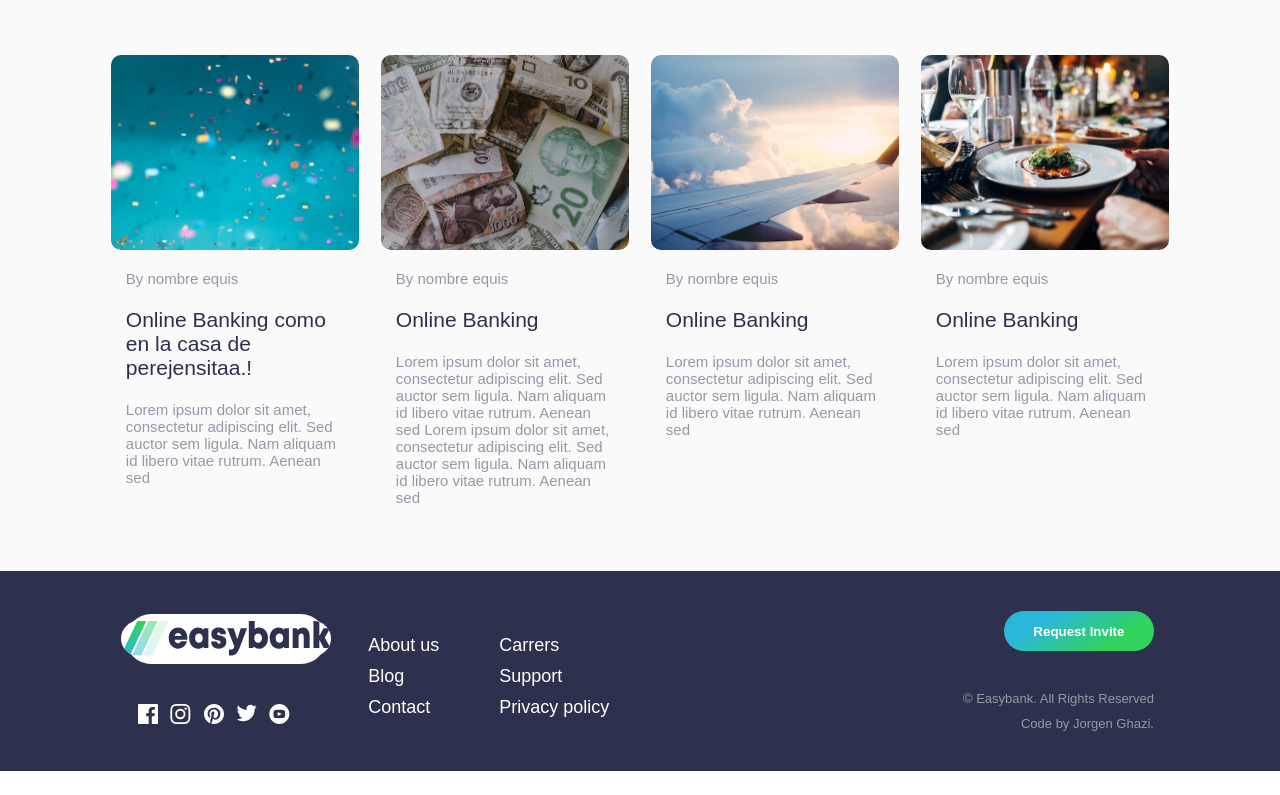
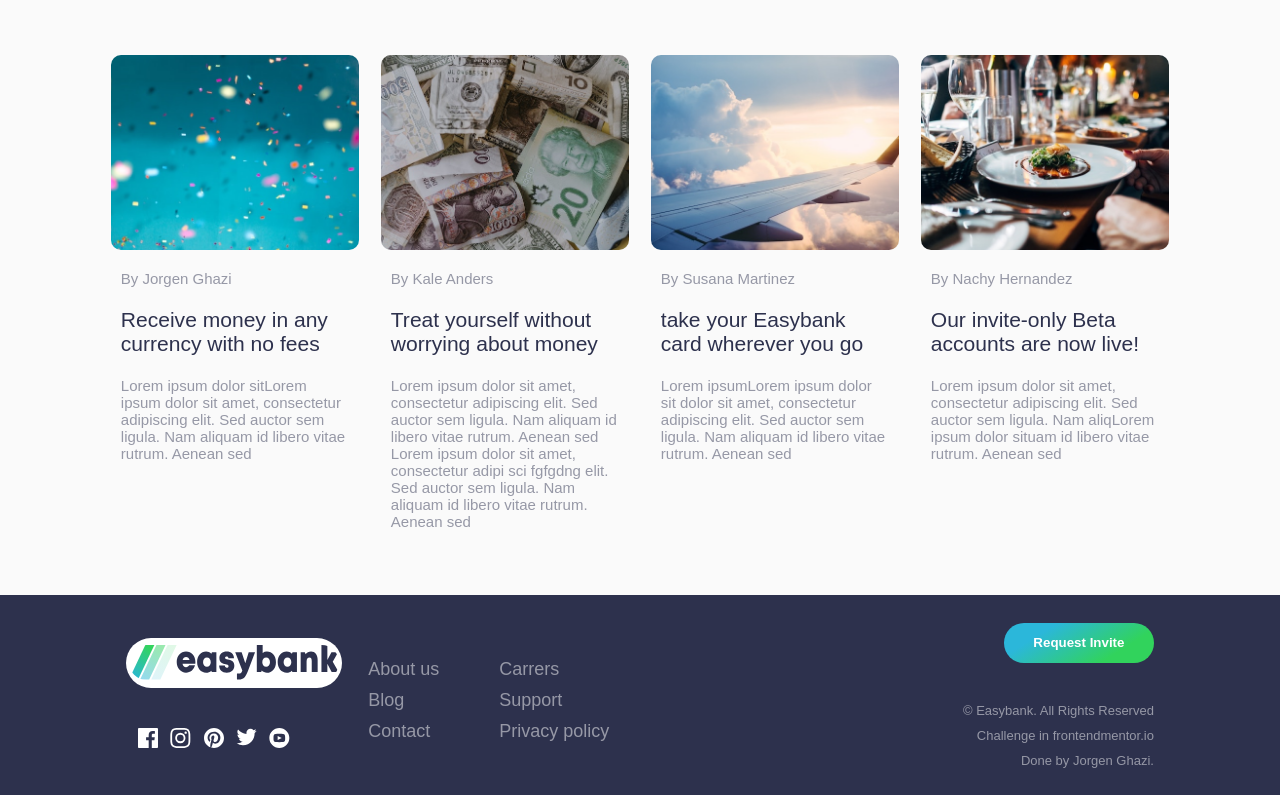
Before and after one commit to Ghazj/easybank-landing-page, a React (Create React App) app in the folder easybank/: page / in a window 1280 px wide. Shown: the part 1310-2105 px from the top of the page. Before the commit the page ends 2081 px from the top, so only its background shows below. Built offline with nearby package versions, Linux system fonts and the light colour scheme.

Commit message:
Se pulen detalles. se agregan redirecciones a los links.

```diff
--- a/easybank/src/global-components/logo/logo.css
+++ b/easybank/src/global-components/logo/logo.css
@@ -10,7 +10,6 @@
     display: flex;
     justify-content: center;
     align-items: center;
-    width: 200px;
     height: 50px;
     background-color: white;
     border-radius: 50px;
--- a/easybank/src/sections/bot-bar/botBar.js
+++ b/easybank/src/sections/bot-bar/botBar.js
@@ -18,7 +18,8 @@ function BotBar() {
             <div className="col3">
                 <RequestButton />
                 <p className="copyright">© Easybank. All Rights Reserved</p>
-                <p className="coder">Code by Jorgen Ghazi.</p>
+                <p className="coder">Challenge in <a href="https://www.frontendmentor.io/challenges/easybank-landing-page-WaUhkoDN" target="_blank" rel="noopener noreferrer">frontendmentor.io</a></p>
+                <p className="coder">Done by <a href="https://www.linkedin.com/in/jorgen-ghazi/" target="_blank" rel="noopener noreferrer">Jorgen Ghazi</a>.</p>
             </div>
         </div>
     )
--- a/easybank/src/sections/bot-bar/components/links.js
+++ b/easybank/src/sections/bot-bar/components/links.js
@@ -4,14 +4,14 @@ function Links() {
     return (
         <>
             <div className="links">
-                <a className="linka">About us</a>
-                <a className="linka">Blog</a>
-                <a className="linka">Contact</a>
+                <a className="linka" href="https://www.frontendmentor.io/challenges/easybank-landing-page-WaUhkoDN" target="_blank" rel="noopener noreferrer">About us</a>
+                <a className="linka" href="https://www.frontendmentor.io/challenges/easybank-landing-page-WaUhkoDN" target="_blank" rel="noopener noreferrer">Blog</a>
+                <a className="linka" href="https://www.frontendmentor.io/challenges/easybank-landing-page-WaUhkoDN" target="_blank" rel="noopener noreferrer">Contact</a>
             </div>
             <div className="links">
-                <a className="linka"> Carrers</a>
-                <a className="linka"> Support</a>
-                <a className="linka"> Privacy policy</a>
+                <a className="linka" href="https://www.frontendmentor.io/challenges/easybank-landing-page-WaUhkoDN" target="_blank" rel="noopener noreferrer"> Carrers</a>
+                <a className="linka" href="https://www.frontendmentor.io/challenges/easybank-landing-page-WaUhkoDN" target="_blank" rel="noopener noreferrer"> Support</a>
+                <a className="linka" href="https://www.frontendmentor.io/challenges/easybank-landing-page-WaUhkoDN" target="_blank" rel="noopener noreferrer"> Privacy policy</a>
             </div>
         </>
     )
--- a/easybank/src/sections/bot-bar/components/socials.js
+++ b/easybank/src/sections/bot-bar/components/socials.js
@@ -10,19 +10,19 @@ import "./social.css";
 function Socials(){
     return(
         <div className="socials">
-            <a href="www.facebook.com/user.php">
+            <a href="https://www.facebook.com/profile" target="_blank" rel="noopener noreferrer">
                 <img alt="" src={face}/>
             </a >
-            <a href="">
+            <a href="https://www.instagram.com/?hl=es-la" target="_blank" rel="noopener noreferrer">
                 <img alt="" src={insta}/>
             </a >
-            <a href="">
+            <a href="https://ar.pinterest.com/" target="_blank" rel="noopener noreferrer">
                 <img alt="" src={pint}/>
             </a >
-            <a href="">
+            <a href="https://twitter.com/explore" target="_blank" rel="noopener noreferrer">
                 <img alt="" src={bird}/>
             </a >
-            <a href="">
+            <a href="https://www.youtube.com" target="_blank" rel="noopener noreferrer">
                 <img alt="" src={you}/>
             </a >
         </div>
--- a/easybank/src/sections/bot-bar/styles.css
+++ b/easybank/src/sections/bot-bar/styles.css
@@ -42,6 +42,12 @@
     margin-top: 10px;
 }
 
+a:link, a:visited {
+    color:hsl(233, 8%, 62%);
+    text-decoration: none;
+    cursor: pointer;
+  }
+
 a:hover{
     color: hsl(136, 65%, 51%);
 }
@@ -56,7 +62,7 @@ img:hover{
         flex-direction: column;
         justify-content: space-evenly;
         align-items: center;
-        height: 500px;
+        height: 600px;
         padding-left: 100px;
         padding-right: 100px;
         position: relative;
--- a/easybank/src/sections/latest-art/articles/styles.css
+++ b/easybank/src/sections/latest-art/articles/styles.css
@@ -12,8 +12,8 @@ border-radius: 10px;
 }
 
 .articleText{
-    padding-left: 15px;
-    padding-right: 15px;
+    padding-left: 10px;
+    padding-right: 10px;
     text-align: left;
 }
 
--- a/easybank/src/sections/latest-art/latestArt.js
+++ b/easybank/src/sections/latest-art/latestArt.js
@@ -13,10 +13,25 @@ function LatestArt() {
                 <h2 className="latestTittle">Latest Articles</h2>
             </div>
             <div className="articles">
-                <Articles imageUrl={image1} idText={'By nombre equis'} text={'Lorem ipsum dolor sit amet, consectetur adipiscing elit. Sed auctor sem ligula. Nam aliquam id libero vitae rutrum. Aenean sed'} tittle={'Online Banking como en la casa de perejensitaa.!'} />
-                <Articles imageUrl={image2} idText={'By nombre equis'} text={'Lorem ipsum dolor sit amet, consectetur adipiscing elit. Sed auctor sem ligula. Nam aliquam id libero vitae rutrum. Aenean sed Lorem ipsum dolor sit amet, consectetur adipiscing elit. Sed auctor sem ligula. Nam aliquam id libero vitae rutrum. Aenean sed'} tittle={'Online Banking'} tittle={'Online Banking'} />
-                <Articles imageUrl={image3} idText={'By nombre equis'} text={'Lorem ipsum dolor sit amet, consectetur adipiscing elit. Sed auctor sem ligula. Nam aliquam id libero vitae rutrum. Aenean sed'} tittle={'Online Banking'} />
-                <Articles imageUrl={image4} idText={'By nombre equis'} text={'Lorem ipsum dolor sit amet, consectetur adipiscing elit. Sed auctor sem ligula. Nam aliquam id libero vitae rutrum. Aenean sed'} tittle={'Online Banking'} />
+                <Articles imageUrl={image1}
+                    idText={'By Jorgen Ghazi'}
+                    text={'Lorem ipsum dolor sitLorem ipsum dolor sit amet, consectetur adipiscing elit. Sed auctor sem ligula. Nam aliquam id libero vitae rutrum. Aenean sed'}
+                    tittle={'Receive money in any currency with no fees'} />
+
+                <Articles imageUrl={image2}
+                    idText={'By Kale Anders'}
+                    text={'Lorem ipsum dolor sit amet, consectetur adipiscing elit. Sed auctor sem ligula. Nam aliquam id libero vitae rutrum. Aenean sed Lorem ipsum dolor sit amet, consectetur adipi sci fgfgdng elit. Sed auctor sem ligula. Nam aliquam id libero vitae rutrum. Aenean sed'}
+                    tittle={'Treat yourself without worrying about money'} />
+
+                <Articles imageUrl={image3}
+                    idText={'By Susana Martinez'}
+                    text={'Lorem ipsumLorem ipsum dolor sit dolor sit amet, consectetur adipiscing elit. Sed auctor sem ligula. Nam aliquam id libero vitae rutrum. Aenean sed'}
+                    tittle={'take your Easybank card wherever you go'} />
+
+                <Articles imageUrl={image4}
+                    idText={'By Nachy Hernandez'}
+                    text={'Lorem ipsum dolor sit amet, consectetur adipiscing elit. Sed auctor sem ligula. Nam aliqLorem ipsum dolor situam id libero vitae rutrum. Aenean sed'}
+                    tittle={'Our invite-only Beta accounts are now live!'} />
             </div>
         </div>
     );
--- a/easybank/src/sections/why-choose/whyChoo.js
+++ b/easybank/src/sections/why-choose/whyChoo.js
@@ -17,9 +17,9 @@ function WhyChoo() {
             </div>
             <div className="options">
                 <Option iconUrl={icon1} text={'Lorem ipsum dolor sit amet, consectetur adipiscing elit. Sed auctor sem ligula. Nam aliquam id libero vitae rutrum. Aenean sed'} tittle={'Online Banking'} />
-                <Option iconUrl={icon2} text={'Lorem ipsum dolor sit amet, consectetur adipiscing elit. Sed auctor sem ligula. Nam aliquam id libero vitae rutrum. Aenean sed'} tittle={'Online Banking'} />
-                <Option iconUrl={icon3} text={'Lorem ipsum dolor sit amet, consectetur adipiscing elit. Sed auctor sem ligula. Nam aliquam id libero vitae rutrum. Aenean sed'} tittle={'Online Banking'} />
-                <Option iconUrl={icon4} text={'Lorem ipsum dolor sit amet, consectetur adipiscing elit. Sed auctor sem ligula. Nam aliquam id libero vitae rutrum. Aenean sed'} tittle={'Online Banking'} />
+                <Option iconUrl={icon2} text={'Lorem ipsum dolor sit amet, consectetur adipiscing elit. Sed auctor sem ligula. Nam aliquam id libero vitae rutrum. Aenean sed'} tittle={'Simple Budgeting'} />
+                <Option iconUrl={icon3} text={'Lorem ipsum dolor sit amet, consectetur adipiscing elit. Sed auctor sem ligula. Nam aliquam id libero vitae rutrum. Aenean sed'} tittle={'Fast Onboarding'} />
+                <Option iconUrl={icon4} text={'Lorem ipsum dolor sit amet, consectetur adipiscing elit. Sed auctor sem ligula. Nam aliquam id libero vitae rutrum. Aenean sed'} tittle={'Open API'} />
             </div>
         </div>
     );
```
